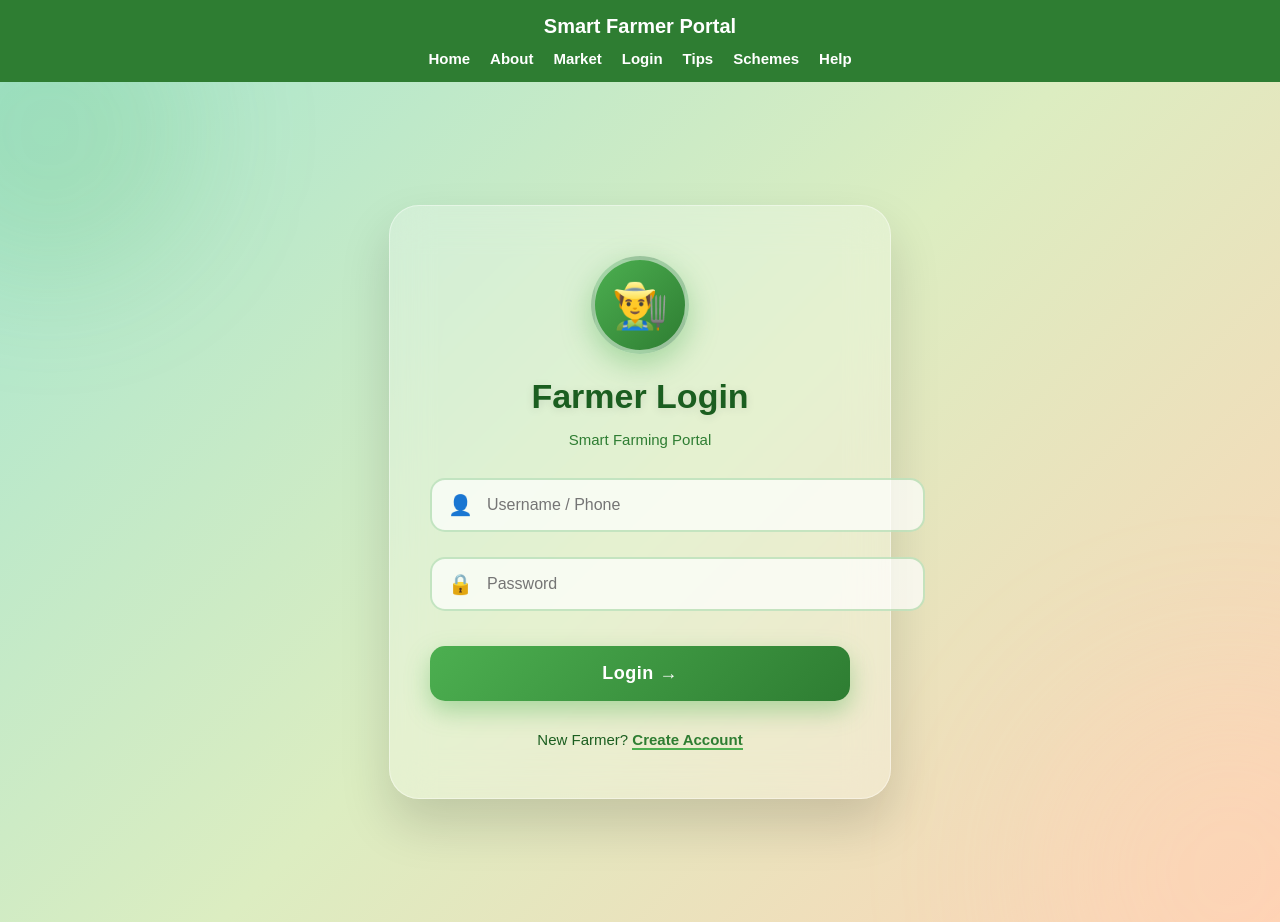
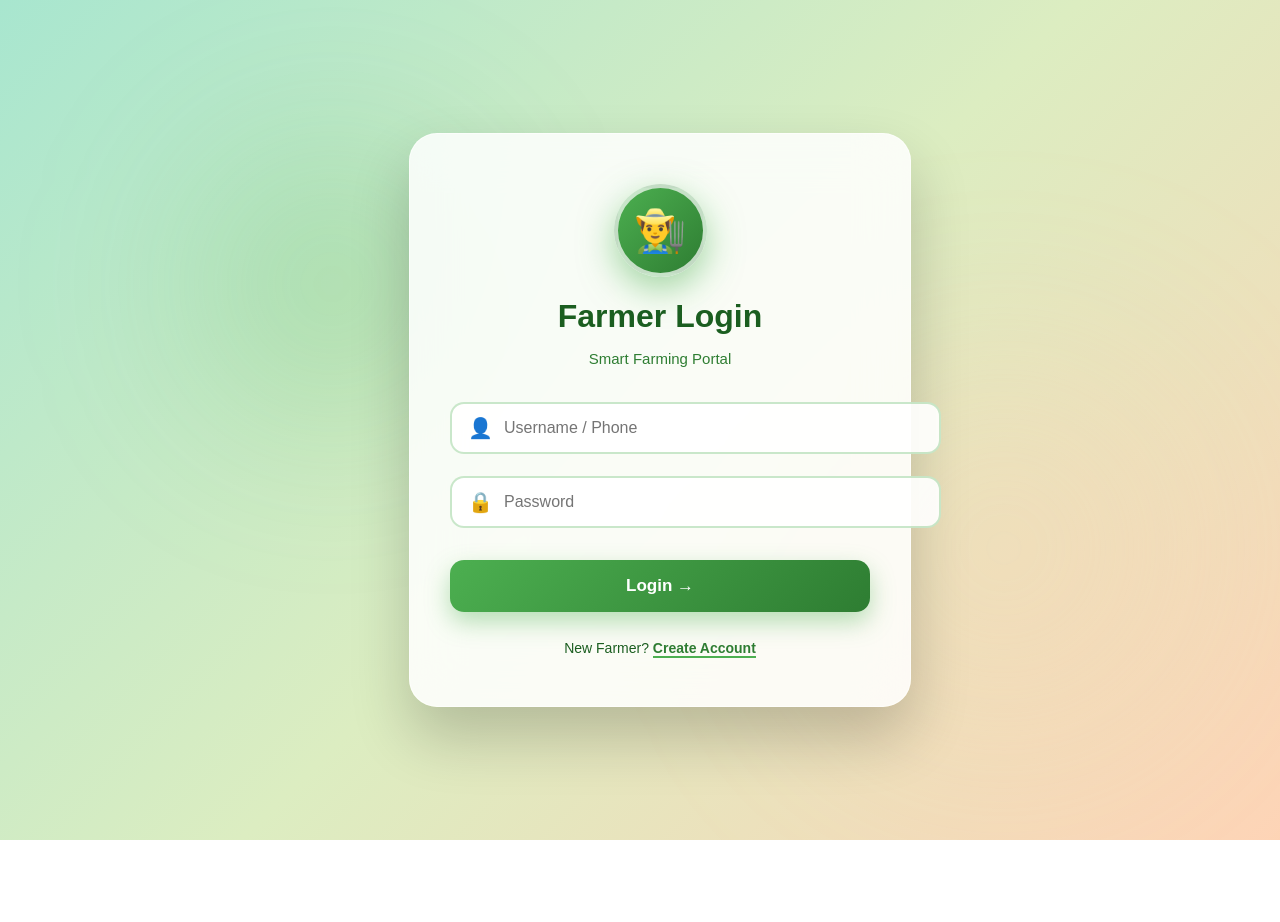
Before and after one commit to abinayasrik24-max/farmer---app, a Next.js app: page /login in a window 1280 px wide. After the commit the page ends 800 px from the top, so only its background shows below. Built offline with nearby package versions, Linux system fonts and the light colour scheme.

Commit message:
Fix login page: full screen light green background + centre box

```diff
--- a/src/app/login/page.tsx
+++ b/src/app/login/page.tsx
@@ -16,74 +16,75 @@ export default function LoginPage() {
   return (
     <div style={{
       minHeight: '100vh',
+      width: '100vw',
       background: 'linear-gradient(135deg, #a8e6cf 0%, #dcedc1 50%, #ffd3b6 100%)',
       display: 'flex',
       alignItems: 'center',
       justifyContent: 'center',
       padding: '20px',
-      position: 'relative',
+      position: 'fixed',
+      top: 0,
+      left: 0,
       overflow: 'hidden'
     }}>
 
-      {/* Floating circles decoration */}
-      <div style={{
-        position: 'absolute',
-        width: '300px',
-        height: '300px',
-        borderRadius: '50%',
-        background: 'rgba(76, 175, 80, 0.15)',
-        top: '-100px',
-        left: '-100px',
-        filter: 'blur(60px)'
-      }}></div>
+      {/* Background glow circles */}
       <div style={{
         position: 'absolute',
         width: '400px',
         height: '400px',
         borderRadius: '50%',
-        background: 'rgba(255, 211, 182, 0.2)',
-        bottom: '-150px',
-        right: '-150px',
+        background: 'radial-gradient(circle, rgba(76, 175, 80, 0.3) 0%, transparent 70%)',
+        top: '10%',
+        left: '10%',
         filter: 'blur(80px)'
       }}></div>
+      <div style={{
+        position: 'absolute',
+        width: '500px',
+        height: '500px',
+        borderRadius: '50%',
+        background: 'radial-gradient(circle, rgba(255, 211, 182, 0.4) 0%, transparent 70%)',
+        bottom: '5%',
+        right: '5%',
+        filter: 'blur(100px)'
+      }}></div>
 
-      {/* Login Card with Glass Effect */}
+      {/* Login Box - Centered */}
       <div style={{
-        background: 'rgba(255, 255, 255, 0.25)',
-        backdropFilter: 'blur(20px)',
-        WebkitBackdropFilter: 'blur(20px)',
-        border: '1px solid rgba(255, 255, 255, 0.4)',
+        background: 'rgba(255, 255, 255, 0.85)',
+        backdropFilter: 'blur(25px)',
+        WebkitBackdropFilter: 'blur(25px)',
+        border: '1px solid rgba(255, 255, 255, 0.6)',
         padding: '50px 40px',
-        borderRadius: '30px',
+        borderRadius: '28px',
         maxWidth: '420px',
         width: '100%',
-        boxShadow: '0 25px 50px rgba(0,0,0,0.15)',
+        boxShadow: '0 30px 60px rgba(0,0,0,0.2)',
         position: 'relative',
-        zIndex: 1
+        zIndex: 2
       }}>
 
-        {/* Farmer Icon */}
-        <div style={{textAlign: 'center', marginBottom: '30px'}}>
+        <div style={{textAlign: 'center', marginBottom: '35px'}}>
           <div style={{
-            width: '90px',
-            height: '90px',
+            width: '85px',
+            height: '85px',
             background: 'linear-gradient(135deg, #4caf50, #2e7d32)',
             borderRadius: '50%',
             margin: '0 auto 20px',
             display: 'flex',
             alignItems: 'center',
             justifyContent: 'center',
-            fontSize: '45px',
-            boxShadow: '0 10px 30px rgba(76, 175, 80, 0.4)',
-            border: '4px solid rgba(255,255,255,0.5)'
+            fontSize: '42px',
+            boxShadow: '0 12px 35px rgba(76, 175, 80, 0.5)',
+            border: '4px solid rgba(255,255,255,0.7)'
           }}>👨‍🌾</div>
 
           <h1 style={{
             color: '#1b5e20',
-            fontSize: '34px',
+            fontSize: '32px',
             fontWeight: '800',
-            marginBottom: '5px',
-            textShadow: '0 2px 10px rgba(0,0,0,0.1)'
+            marginBottom: '6px'
           }}>
             Farmer Login
           </h1>
@@ -93,15 +94,13 @@ export default function LoginPage() {
         </div>
 
         <form onSubmit={handleLogin}>
-          {/* Username with Icon */}
-          <div style={{marginBottom: '25px', position: 'relative'}}>
+          <div style={{marginBottom: '22px', position: 'relative'}}>
             <span style={{
               position: 'absolute',
               left: '18px',
               top: '50%',
               transform: 'translateY(-50%)',
-              fontSize: '20px',
-              zIndex: 2
+              fontSize: '20px'
             }}>👤</span>
             <input
               type="text"
@@ -111,37 +110,24 @@ export default function LoginPage() {
               required
               style={{
                 width: '100%',
-                padding: '16px 16px 16px 55px',
-                borderRadius: '15px',
+                padding: '15px 15px 15px 52px',
+                borderRadius: '14px',
                 border: '2px solid rgba(76, 175, 80, 0.3)',
                 fontSize: '16px',
                 outline: 'none',
-                background: 'rgba(255, 255, 255, 0.7)',
-                transition: 'all 0.3s',
+                background: 'rgba(255, 255, 255, 0.9)',
                 fontWeight: '500'
-              }}
-              onFocus={(e) => {
-                e.target.style.borderColor = '#4caf50';
-                e.target.style.background = 'rgba(255, 255, 255, 0.95)';
-                e.target.style.boxShadow = '0 0 0 4px rgba(76, 175, 80, 0.1)';
-              }}
-              onBlur={(e) => {
-                e.target.style.borderColor = 'rgba(76, 175, 80, 0.3)';
-                e.target.style.background = 'rgba(255, 255, 255, 0.7)';
-                e.target.style.boxShadow = 'none';
               }}
             />
           </div>
 
-          {/* Password with Icon */}
-          <div style={{marginBottom: '35px', position: 'relative'}}>
+          <div style={{marginBottom: '32px', position: 'relative'}}>
             <span style={{
               position: 'absolute',
               left: '18px',
               top: '50%',
               transform: 'translateY(-50%)',
-              fontSize: '20px',
-              zIndex: 2
+              fontSize: '20px'
             }}>🔒</span>
             <input
               type="password"
@@ -151,52 +137,30 @@ export default function LoginPage() {
               required
               style={{
                 width: '100%',
-                padding: '16px 16px 16px 55px',
-                borderRadius: '15px',
+                padding: '15px 15px 15px 52px',
+                borderRadius: '14px',
                 border: '2px solid rgba(76, 175, 80, 0.3)',
                 fontSize: '16px',
                 outline: 'none',
-                background: 'rgba(255, 255, 255, 0.7)',
-                transition: 'all 0.3s',
+                background: 'rgba(255, 255, 255, 0.9)',
                 fontWeight: '500'
-              }}
-              onFocus={(e) => {
-                e.target.style.borderColor = '#4caf50';
-                e.target.style.background = 'rgba(255, 255, 255, 0.95)';
-                e.target.style.boxShadow = '0 0 0 4px rgba(76, 175, 80, 0.1)';
-              }}
-              onBlur={(e) => {
-                e.target.style.borderColor = 'rgba(76, 175, 80, 0.3)';
-                e.target.style.background = 'rgba(255, 255, 255, 0.7)';
-                e.target.style.boxShadow = 'none';
               }}
             />
           </div>
 
-          {/* Gradient Button with Hover Effect */}
           <button
             type="submit"
             style={{
               width: '100%',
-              padding: '17px',
+              padding: '16px',
               background: 'linear-gradient(135deg, #4caf50 0%, #2e7d32 100%)',
               color: 'white',
               border: 'none',
-              borderRadius: '15px',
-              fontSize: '18px',
+              borderRadius: '14px',
+              fontSize: '17px',
               fontWeight: '700',
               cursor: 'pointer',
-              boxShadow: '0 10px 25px rgba(76, 175, 80, 0.4)',
-              transition: 'all 0.3s',
-              letterSpacing: '0.5px'
-            }}
-            onMouseEnter={(e) => {
-              e.currentTarget.style.transform = 'translateY(-3px)';
-              e.currentTarget.style.boxShadow = '0 15px 35px rgba(76, 175, 80, 0.5)';
-            }}
-            onMouseLeave={(e) => {
-              e.currentTarget.style.transform = 'translateY(0)';
-              e.currentTarget.style.boxShadow = '0 10px 25px rgba(76, 175, 80, 0.4)';
+              boxShadow: '0 10px 25px rgba(76, 175, 80, 0.4)'
             }}
           >
             Login →
@@ -204,9 +168,9 @@ export default function LoginPage() {
         </form>
 
         <div style={{
-          marginTop: '30px',
+          marginTop: '28px',
           textAlign: 'center',
-          fontSize: '15px',
+          fontSize: '14px',
           color: '#1b5e20'
         }}>
           New Farmer? <a href="/register" style={{
```
